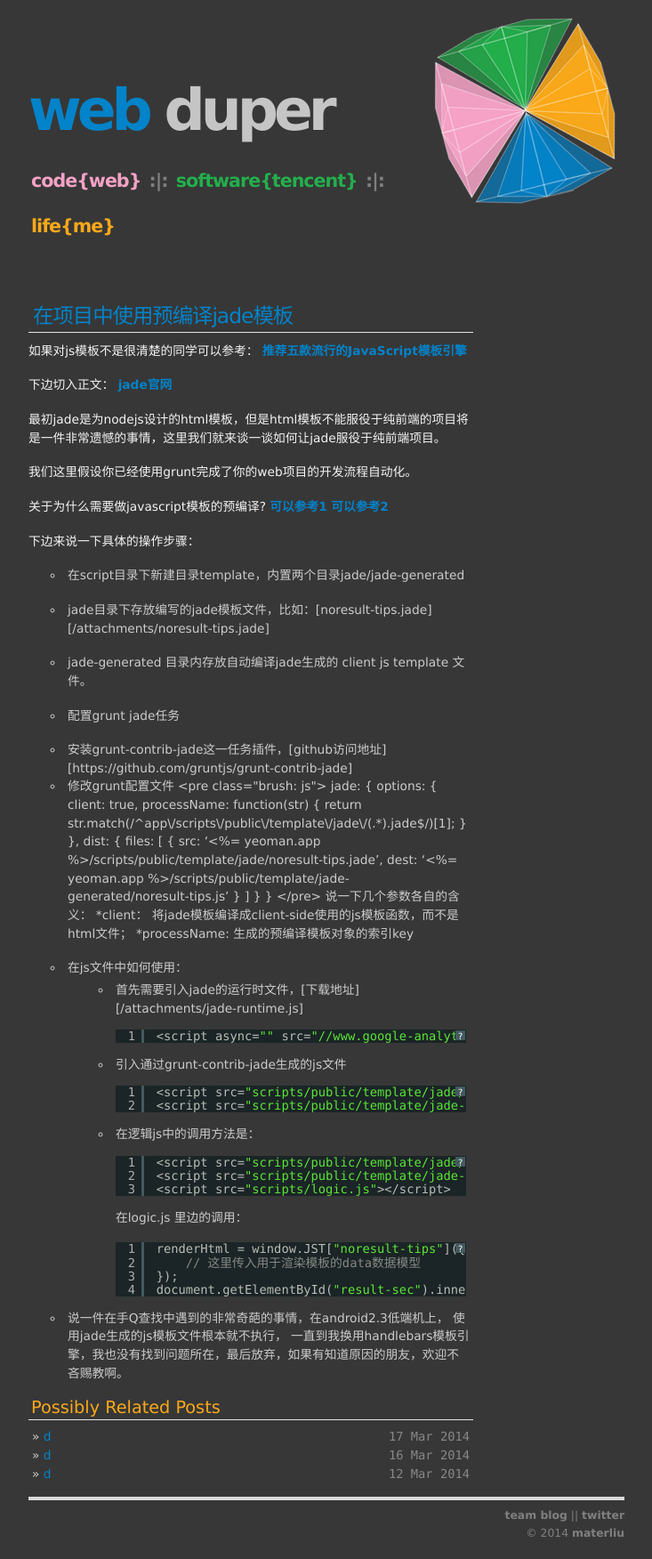
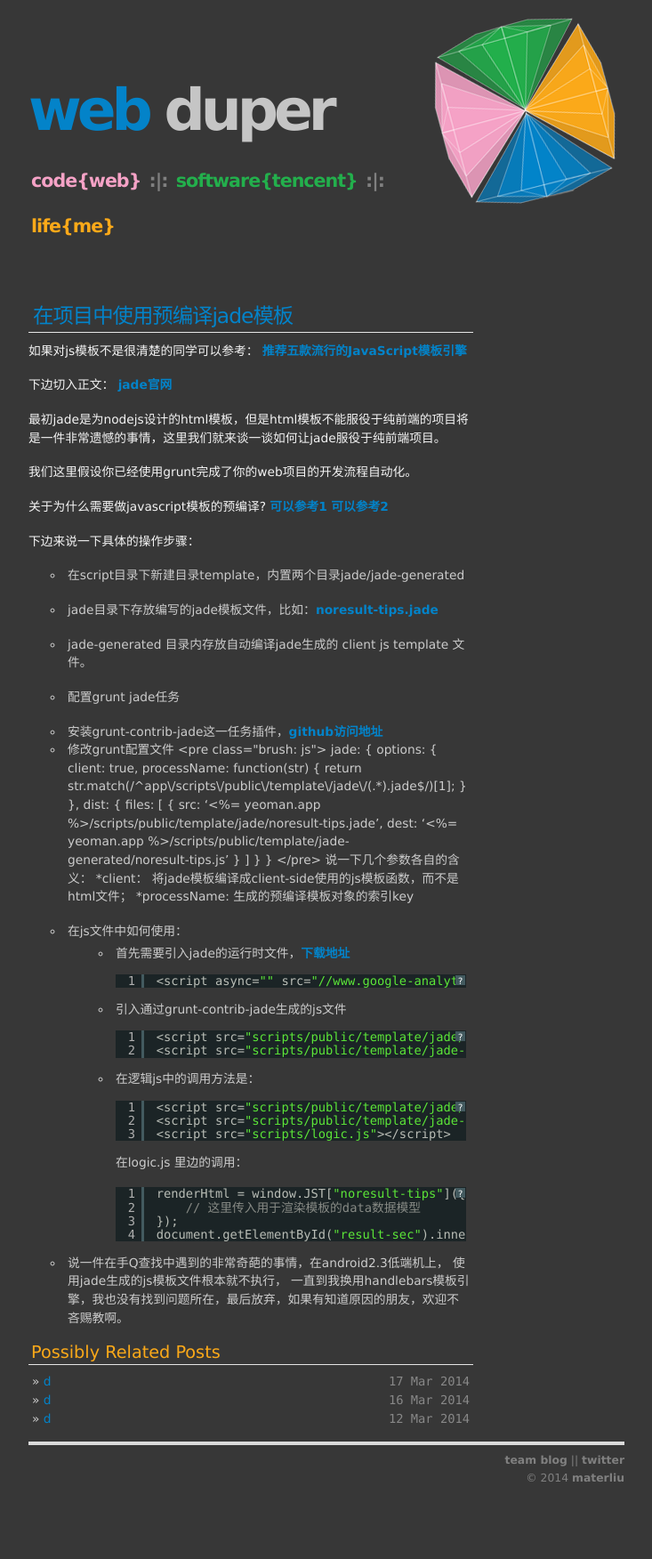
Before and after one commit to materliu/materliu.github.io, a Jekyll site: the page built from all/web/_posts/2014-03-17-在项目中使用预编译jade模板.md, in a window 1280 px wide. Shown: the whole page at 89% size, without its empty margins (273-1006 px from the left). Built offline with Jekyll 4.4.1, drawn with Linux system fonts in a browser that asks for light colours; Markdown is read by kramdown in place of the engine named in the settings; after the commit the page ends 1690 px from its top, so only the background shows below that.

Commit message:
change link address !

```diff
--- a/all/web/_posts/2014-03-17-在项目中使用预编译jade模板.md
+++ b/all/web/_posts/2014-03-17-在项目中使用预编译jade模板.md
@@ -20,13 +20,13 @@ title: 2014-03-17-在项目中使用预编译jade模板.md
 
 -  在script目录下新建目录template，内置两个目录jade/jade-generated
 
--  jade目录下存放编写的jade模板文件，比如：[noresult-tips.jade][/attachments/noresult-tips.jade]
+-  jade目录下存放编写的jade模板文件，比如：[noresult-tips.jade](/attachments/noresult-tips.jade)
 
 -  jade-generated 目录内存放自动编译jade生成的 client js template 文件。
 
 -  配置grunt jade任务
 
-* 安装grunt-contrib-jade这一任务插件，[github访问地址][https://github.com/gruntjs/grunt-contrib-jade]
+* 安装grunt-contrib-jade这一任务插件，[github访问地址](https://github.com/gruntjs/grunt-contrib-jade)
 * 修改grunt配置文件
         <pre class="brush: js">
         jade: {
@@ -51,7 +51,7 @@ title: 2014-03-17-在项目中使用预编译jade模板.md
             *processName: 生成的预编译模板对象的索引key
 
 -  在js文件中如何使用：
-    * 首先需要引入jade的运行时文件，[下载地址][/attachments/jade-runtime.js]
+    * 首先需要引入jade的运行时文件，[下载地址](/attachments/jade-runtime.js)
         <pre class="brush: js">
             <script src="scripts/public/template/jade/jade-runtime.js"></script>
         </pre>
```
